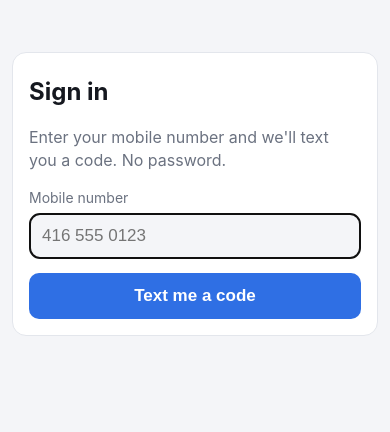
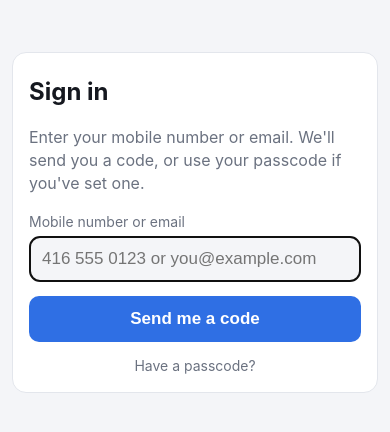
Before and after one commit to ndroo/cameras, a FastAPI app: page /login in a window 390 px wide. Shown: the part 44-476 px from the top of the page. Run offline with FastAPI, Linux system fonts and the light colour scheme.

Commit message:
Login by mobile or email, optional passcodes, account page, lockout after repeated failures
Co-Authored-By: Claude Fable 5.1 <noreply@anthropic.com>

```diff
--- a/app/main.py
+++ b/app/main.py
@@ -110,54 +110,134 @@ async def _redirects(request, exc):
     return JSONResponse({"detail": exc.detail}, status_code=exc.status_code)
 
 
-@app.get("/login", response_class=HTMLResponse)
-def login_page(request: Request, next: str = "/", err: str = ""):
-    if current_person(request):
-        return RedirectResponse(next or "/")
-    return render(request, "login.html", next=next, err=err, phone="")
+def _find_person(ident):
+    """Look a person up by mobile number or email. Returns (person, channel, address)."""
+    ph = sms.normalize_phone(ident)
+    if ph:
+        p = db.one("SELECT * FROM people WHERE phone=?", ph)
+        admin_phone = sms.normalize_phone(os.environ.get("ADMIN_PHONE", ""))
+        if not p and admin_phone and ph == admin_phone:
+            db.run("INSERT INTO people(name,phone,is_admin,created) VALUES(?,?,1,?)",
+                   os.environ.get("ADMIN_NAME", "Admin"), ph, time.time())
+            p = db.one("SELECT * FROM people WHERE phone=?", ph)
+        return p, "sms", ph
+    em = sms.normalize_email(ident)
+    if em:
+        return db.one("SELECT * FROM people WHERE email=?", em), "email", em
+    return None, None, None
 
 
-@app.post("/login", response_class=HTMLResponse)
-def login_send(request: Request, phone: str = Form(...), next: str = Form("/")):
-    ph = sms.normalize_phone(phone)
-    if not ph:
-        return render(request, "login.html", next=next, err="That doesn't look like a phone number.", phone=phone)
-    person = db.one("SELECT * FROM people WHERE phone=?", ph)
-    admin_phone = sms.normalize_phone(os.environ.get("ADMIN_PHONE", ""))
-    if not person and admin_phone and ph == admin_phone:
-        db.run("INSERT INTO people(name,phone,is_admin,created) VALUES(?,?,1,?)",
-               os.environ.get("ADMIN_NAME", "Admin"), ph, time.time())
-        person = db.one("SELECT * FROM people WHERE phone=?", ph)
-    if not person:
-        return render(request, "login.html", next=next, phone=phone,
-                      err="That number isn't set up for camera access yet. Ask Andrew to add you.")
-    recent = db.one("SELECT COUNT(*) n FROM otps WHERE phone=? AND created>?", ph, time.time() - 600)["n"]
-    if recent >= 4:
-        return render(request, "login.html", next=next, phone=phone, err="Too many codes sent. Try again in 10 minutes.")
-    code = f"{random.SystemRandom().randrange(0, 1000000):06d}"
-    db.run("DELETE FROM otps WHERE phone=? OR expires<?", ph, time.time())
-    db.run("INSERT INTO otps(phone,code,expires,created) VALUES(?,?,?,?)", ph, code, time.time() + 600, time.time())
-    sms.send(ph, f"Your camera login code is {code}. It expires in 10 minutes.", kind="otp", person_id=person["id"])
-    return render(request, "code.html", next=next, phone=ph, err="")
+def _locked(ident):
+    r = db.one("SELECT * FROM login_fails WHERE ident=?", ident)
+    return bool(r and r["until"] and r["until"] > time.time())
 
 
-@app.post("/login/code", response_class=HTMLResponse)
-def login_code(request: Request, phone: str = Form(...), code: str = Form(...), next: str = Form("/")):
-    ph = sms.normalize_phone(phone)
-    row = db.one("SELECT rowid, * FROM otps WHERE phone=? ORDER BY created DESC LIMIT 1", ph)
-    code = "".join(ch for ch in code if ch.isdigit())
-    if not row or row["expires"] < time.time() or row["attempts"] >= 5 or row["code"] != code:
-        if row:
-            db.run("UPDATE otps SET attempts=attempts+1 WHERE rowid=?", row["rowid"])
-        return render(request, "code.html", next=next, phone=ph, err="Wrong or expired code.")
-    db.run("DELETE FROM otps WHERE phone=?", ph)
-    person = db.one("SELECT * FROM people WHERE phone=?", ph)
+def _fail(ident):
+    r = db.one("SELECT * FROM login_fails WHERE ident=?", ident)
+    n = (r["count"] if r else 0) + 1
+    until = time.time() + 900 if n >= 8 else None
+    db.run("INSERT INTO login_fails(ident,count,until) VALUES(?,?,?) ON CONFLICT(ident) DO UPDATE SET count=excluded.count, until=excluded.until", ident, 0 if until else n, until)
+
+
+def _start_session(request, person, next):
+    db.run("DELETE FROM login_fails WHERE ident IN (?,?)", person["phone"], person["email"] or "")
     tok = secrets.token_urlsafe(32)
     db.run("INSERT INTO sessions(token,person_id,created,last_seen,ua) VALUES(?,?,?,?,?)",
            tok, person["id"], time.time(), time.time(), request.headers.get("user-agent", "")[:200])
     resp = RedirectResponse(next if next.startswith("/") else "/", status_code=303)
     resp.set_cookie("s", tok, max_age=365 * 86400, httponly=True, secure=SECURE_COOKIE, samesite="lax")
     return resp
+
+
+@app.get("/login", response_class=HTMLResponse)
+def login_page(request: Request, next: str = "/", err: str = ""):
+    if current_person(request):
+        return RedirectResponse(next or "/")
+    return render(request, "login.html", next=next, err=err, ident="")
+
+
+@app.post("/login", response_class=HTMLResponse)
+def login_send(request: Request, ident: str = Form(...), next: str = Form("/"), passcode: str = Form("")):
+    person, channel, addr = _find_person(ident)
+    if not channel:
+        return render(request, "login.html", next=next, err="Enter a mobile number or an email address.", ident=ident)
+    if not person:
+        return render(request, "login.html", next=next, ident=ident,
+                      err="That number or email isn't set up for camera access yet. Ask Andrew to add you.")
+    if _locked(addr):
+        return render(request, "login.html", next=next, ident=ident, err="Too many attempts. Try again in 15 minutes.")
+    if passcode:
+        if sms.check_passcode(passcode, person["passcode_hash"]):
+            return _start_session(request, person, next)
+        _fail(addr)
+        return render(request, "login.html", next=next, ident=ident, err="Wrong passcode.")
+    recent = db.one("SELECT COUNT(*) n FROM otps WHERE phone=? AND created>?", addr, time.time() - 600)["n"]
+    if recent >= 4:
+        return render(request, "login.html", next=next, ident=ident, err="Too many codes sent. Try again in 10 minutes.")
+    code = f"{random.SystemRandom().randrange(0, 1000000):06d}"
+    db.run("DELETE FROM otps WHERE phone=? OR expires<?", addr, time.time())
+    db.run("INSERT INTO otps(phone,code,expires,created) VALUES(?,?,?,?)", addr, code, time.time() + 600, time.time())
+    msg = f"Your camera login code is {code}. It expires in 10 minutes."
+    if channel == "sms":
+        sms.send(addr, msg, kind="otp", person_id=person["id"])
+    else:
+        sms.send_email(addr, f"Camera login code {code}", msg, kind="otp", person_id=person["id"])
+    return render(request, "code.html", next=next, ident=addr, channel=channel, err="",
+                  has_passcode=bool(person["passcode_hash"]))
+
+
+@app.post("/login/code", response_class=HTMLResponse)
+def login_code(request: Request, ident: str = Form(...), code: str = Form(""), passcode: str = Form(""), next: str = Form("/")):
+    person, channel, addr = _find_person(ident)
+    if not person:
+        return RedirectResponse("/login", status_code=303)
+    ctx = dict(next=next, ident=addr, channel=channel, has_passcode=bool(person["passcode_hash"]))
+    if _locked(addr):
+        return render(request, "code.html", err="Too many attempts. Try again in 15 minutes.", **ctx)
+    if passcode:
+        if sms.check_passcode(passcode, person["passcode_hash"]):
+            db.run("DELETE FROM otps WHERE phone=?", addr)
+            return _start_session(request, person, next)
+        _fail(addr)
+        return render(request, "code.html", err="Wrong passcode.", **ctx)
+    row = db.one("SELECT rowid, * FROM otps WHERE phone=? ORDER BY created DESC LIMIT 1", addr)
+    code = "".join(ch for ch in code if ch.isdigit())
+    if not row or row["expires"] < time.time() or row["attempts"] >= 5 or row["code"] != code:
+        if row:
+            db.run("UPDATE otps SET attempts=attempts+1 WHERE rowid=?", row["rowid"])
+        _fail(addr)
+        return render(request, "code.html", err="Wrong or expired code.", **ctx)
+    db.run("DELETE FROM otps WHERE phone=?", addr)
+    return _start_session(request, person, next)
+
+
+@app.get("/account", response_class=HTMLResponse)
+def account(request: Request, msg: str = "", err: str = ""):
+    me = require(request)
+    sessions = db.one("SELECT COUNT(*) n FROM sessions WHERE person_id=?", me["id"])["n"]
+    return render(request, "account.html", me=me, msg=msg, err=err, sessions=sessions)
+
+
+@app.post("/account/passcode")
+def account_passcode(request: Request, passcode: str = Form(""), passcode2: str = Form(""), clear: str = Form("")):
+    me = require(request)
+    if clear:
+        db.run("UPDATE people SET passcode_hash=NULL WHERE id=?", me["id"])
+        return RedirectResponse("/account?msg=Passcode+removed", status_code=303)
+    if len(passcode) < 6:
+        return RedirectResponse("/account?err=Use+at+least+6+characters", status_code=303)
+    if passcode != passcode2:
+        return RedirectResponse("/account?err=The+two+entries+don't+match", status_code=303)
+    db.run("UPDATE people SET passcode_hash=? WHERE id=?", sms.hash_passcode(passcode), me["id"])
+    return RedirectResponse("/account?msg=Passcode+saved", status_code=303)
+
+
+@app.post("/account/signout-everywhere")
+def signout_everywhere(request: Request):
+    me = require(request)
+    db.run("DELETE FROM sessions WHERE person_id=?", me["id"])
+    r = RedirectResponse("/login", status_code=303); r.delete_cookie("s")
+    return r
 
 
 @app.get("/dev/login")
@@ -525,22 +605,30 @@ async def admin_camera(request: Request, id: int = Form(...), name: str = Form(.
 
 
 @app.post("/admin/person")
-def admin_person(request: Request, name: str = Form(...), phone: str = Form(...), is_admin: int = Form(0),
-                 id: int = Form(0), delete: str = Form("")):
+def admin_person(request: Request, name: str = Form(...), phone: str = Form(...), email: str = Form(""),
+                 passcode: str = Form(""), is_admin: int = Form(0), id: int = Form(0), delete: str = Form("")):
     me = require(request, admin=True)
     ph = sms.normalize_phone(phone)
+    em = sms.normalize_email(email) if email.strip() else None
     if id and delete:
         if id != me["id"]:
             db.run("DELETE FROM people WHERE id=?", id)
-    elif not ph:
+        return RedirectResponse("/admin", status_code=303)
+    if not ph:
         return RedirectResponse("/admin?msg=Bad+phone+number", status_code=303)
-    elif id:
-        db.run("UPDATE people SET name=?, phone=?, is_admin=? WHERE id=?", name.strip(), ph, is_admin, id)
-    else:
-        try:
-            db.run("INSERT INTO people(name,phone,is_admin,created) VALUES(?,?,?,?)", name.strip(), ph, is_admin, time.time())
-        except Exception:
-            return RedirectResponse("/admin?msg=That+phone+number+already+exists", status_code=303)
+    if email.strip() and not em:
+        return RedirectResponse("/admin?msg=Bad+email+address", status_code=303)
+    try:
+        if id:
+            db.run("UPDATE people SET name=?, phone=?, email=?, is_admin=? WHERE id=?", name.strip(), ph, em, is_admin, id)
+        else:
+            id = db.run("INSERT INTO people(name,phone,email,is_admin,created) VALUES(?,?,?,?,?)", name.strip(), ph, em, is_admin, time.time())
+    except Exception:
+        return RedirectResponse("/admin?msg=That+phone+number+or+email+is+already+used", status_code=303)
+    if passcode.strip():
+        if len(passcode.strip()) < 6:
+            return RedirectResponse("/admin?msg=Passcode+must+be+at+least+6+characters", status_code=303)
+        db.run("UPDATE people SET passcode_hash=? WHERE id=?", sms.hash_passcode(passcode.strip()), id)
     return RedirectResponse("/admin", status_code=303)
 
 
--- a/app/seed.py
+++ b/app/seed.py
@@ -21,6 +21,9 @@ def main():
     if admin_phone and not db.one("SELECT id FROM people WHERE phone=?", admin_phone):
         db.run("INSERT INTO people(name,phone,is_admin,created) VALUES(?,?,1,?)", os.environ.get("ADMIN_NAME", "Admin"), admin_phone, time.time())
     admin = db.one("SELECT * FROM people WHERE phone=?", admin_phone) if admin_phone else None
+    admin_email = sms.normalize_email(os.environ.get("ADMIN_EMAIL", ""))
+    if admin and admin_email and not admin["email"]:
+        db.run("UPDATE people SET email=? WHERE id=?", admin_email, admin["id"])
 
     cloud = tapo.TapoCloud(os.environ["TPLINK_EMAIL"], os.environ["TPLINK_PASSWORD"], os.environ.get("TPLINK_TERMINAL_UUID"))
     n = 0
--- a/app/static/app.css
+++ b/app/static/app.css
@@ -44,3 +44,5 @@ ul.events{list-style:none;padding:0;margin:0}ul.events li{padding:6px 0;border-b
 .cols{display:grid;grid-template-columns:repeat(auto-fit,minmax(200px,1fr));gap:14px;margin:10px 0}
 details.group{border-top:1px solid var(--line);padding:10px 0}details.group summary{cursor:pointer}
 @media (max-width:700px){.tbl{display:block;overflow-x:auto}}
+
+details.alt{margin-top:14px}details.alt summary{cursor:pointer;list-style:none;text-align:center}details.alt summary::-webkit-details-marker{display:none}
--- a/app/templates/base.html
+++ b/app/templates/base.html
@@ -19,7 +19,7 @@
     {% if me %}
       <a href="/events" class="{% if request.url.path == '/events' %}on{% endif %}">Events</a>
       {% if me.is_admin %}<a href="/admin" class="{% if request.url.path.startswith('/admin') %}on{% endif %}">Admin</a>{% endif %}
-      <a href="/logout" title="Signed in as {{ me.name }}">Sign out</a>
+      <a href="/account" class="{% if request.url.path.startswith('/account') %}on{% endif %}" title="Signed in as {{ me.name }}">Account</a>
     {% endif %}
   </nav>
 </header>
--- a/app/templates/login.html
+++ b/app/templates/login.html
@@ -2,13 +2,18 @@
 {% block body %}
 <div class="card narrow">
   <h1>Sign in</h1>
-  <p class="muted">Enter your mobile number and we'll text you a code. No password.</p>
+  <p class="muted">Enter your mobile number or email. We'll send you a code, or use your passcode if you've set one.</p>
   {% if err %}<p class="err">{{ err }}</p>{% endif %}
   <form method="post" action="/login">
     <input type="hidden" name="next" value="{{ next }}">
-    <label>Mobile number</label>
-    <input name="phone" type="tel" inputmode="tel" autocomplete="tel" placeholder="416 555 0123" value="{{ phone }}" autofocus required>
-    <button type="submit">Text me a code</button>
+    <label>Mobile number or email</label>
+    <input name="ident" type="text" inputmode="email" autocomplete="username" placeholder="416 555 0123 or you@example.com" value="{{ ident }}" autofocus required>
+    <button type="submit">Send me a code</button>
+    <details class="alt"><summary class="muted small">Have a passcode?</summary>
+      <label>Passcode</label>
+      <input name="passcode" type="password" autocomplete="current-password">
+      <button type="submit" class="secondary">Sign in with passcode</button>
+    </details>
   </form>
 </div>
 {% endblock %}
```
Also changed, not shown: app/db.py (+13 -0 lines), app/sms.py (+43 -0 lines), app/templates/account.html (added, +19 -0 lines), app/templates/admin.html (+5 -2 lines), app/templates/code.html (+12 -5 lines).
